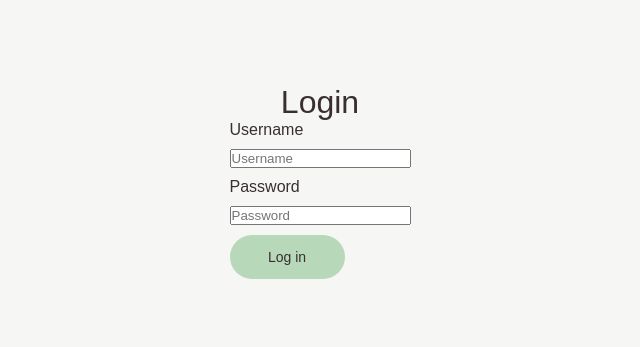
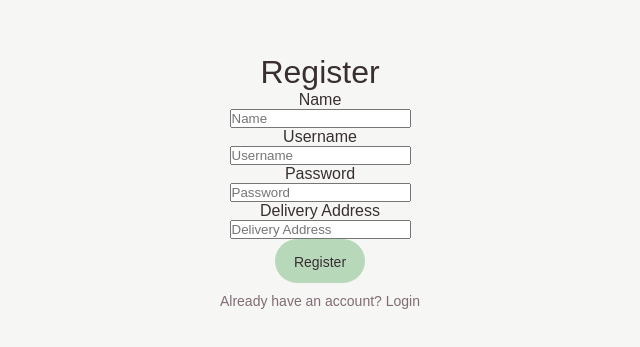
Before and after one commit to paulinadupin/SOEN-343-Team-Out-Of-Office, a React app in the folder src/frontend/: page /register in a window 1280 px wide. Before the commit this address led to /login. Shown: the part 219-566 px from the top of the page, without its empty margins (320-960 px from the left). Built offline with nearby package versions, Linux system fonts and the light colour scheme; no server answers; the HTML template or start-up script is replaced by a standard one; a web font is replaced by a local one.

Commit message:
WIP Registration page

```diff
--- a/src/frontend/src/app/Router.jsx
+++ b/src/frontend/src/app/Router.jsx
@@ -8,6 +8,7 @@ import CustomerDashboard from "../customer/dashboard/CustomerDashboard";
 import Cart from "../customer/cart/Cart";
 import OrdersPage from "../restaurant/orders/OrdersPage";
 import Browse from "../customer/browse/Browse";
+import Register from "../components/Register";
 
 
 function RoleHome({ accountType }) {
@@ -18,6 +19,7 @@ export function AppRouter() {
   return (
     <Routes>
       <Route path="/login" element={<Login />} />
+      <Route path="/register" element={<Register />} />
 
       <Route element={<ProtectedRoute />}>
         <Route element={<AppLayout />}>
--- a/src/frontend/src/components/Login.css
+++ b/src/frontend/src/components/Login.css
@@ -25,4 +25,10 @@
         height:44px;
     }
 
+    a {
+        color: var(--accent-color);
+        text-decoration: none;
+        font-size: 14px;
+        margin-top: 10px;
+    }
 }
--- a/src/frontend/src/components/Login.jsx
+++ b/src/frontend/src/components/Login.jsx
@@ -48,6 +48,7 @@ export function Login() {
       {error && <p>{error}</p>}
       <button className="login button" type="submit">Log in</button>
     </form>
+    <a href="/register">Don't have an account? Register</a>
     </div>
   );
 }
--- /dev/null
+++ b/src/frontend/src/components/Register.css
@@ -0,0 +1,35 @@
+.register {
+    display: flex;
+    flex-direction: column;
+    align-items: center;
+    justify-content: center;
+    height: 100vh;
+
+    * {
+        display: flex;
+        flex-direction: column;
+        gap: 10px;
+    }
+
+    button {
+        background-color: var(--primary-color);
+        border: none;
+        border-radius: 100px;
+        padding: 13px 19px;
+        line-height: 20px;
+        display: flex;
+        align-items: center;
+        /* gap: 8px; */
+        max-width: 115px;
+        font-size: 14px;
+        height:44px;
+    }
+
+    a {
+        color: var(--accent-color);
+        text-decoration: none;
+        font-size: 14px;
+        margin-top: 10px;
+    }
+
+}
--- /dev/null
+++ b/src/frontend/src/components/Register.jsx
@@ -0,0 +1,22 @@
+import './Register.css'
+
+function Register() {
+    return (
+        // TODO: Change register form depending on account type (customer, restaurant, courier, operator)
+        <div className="register">
+            <h1>Register</h1>
+            <label>Name</label>
+            <input type="text" placeholder="Name"></input>
+            <label>Username</label>
+            <input type="text" placeholder="Username"></input>
+            <label>Password</label>
+            <input type="password" placeholder="Password"></input>
+            <label>Delivery Address</label>
+            <input type="text" placeholder="Delivery Address"></input>
+            <button onClick={() => {}}>Register</button>
+            <a href="/login">Already have an account? Login</a>
+        </div>
+    )
+}
+
+export default Register;
```
